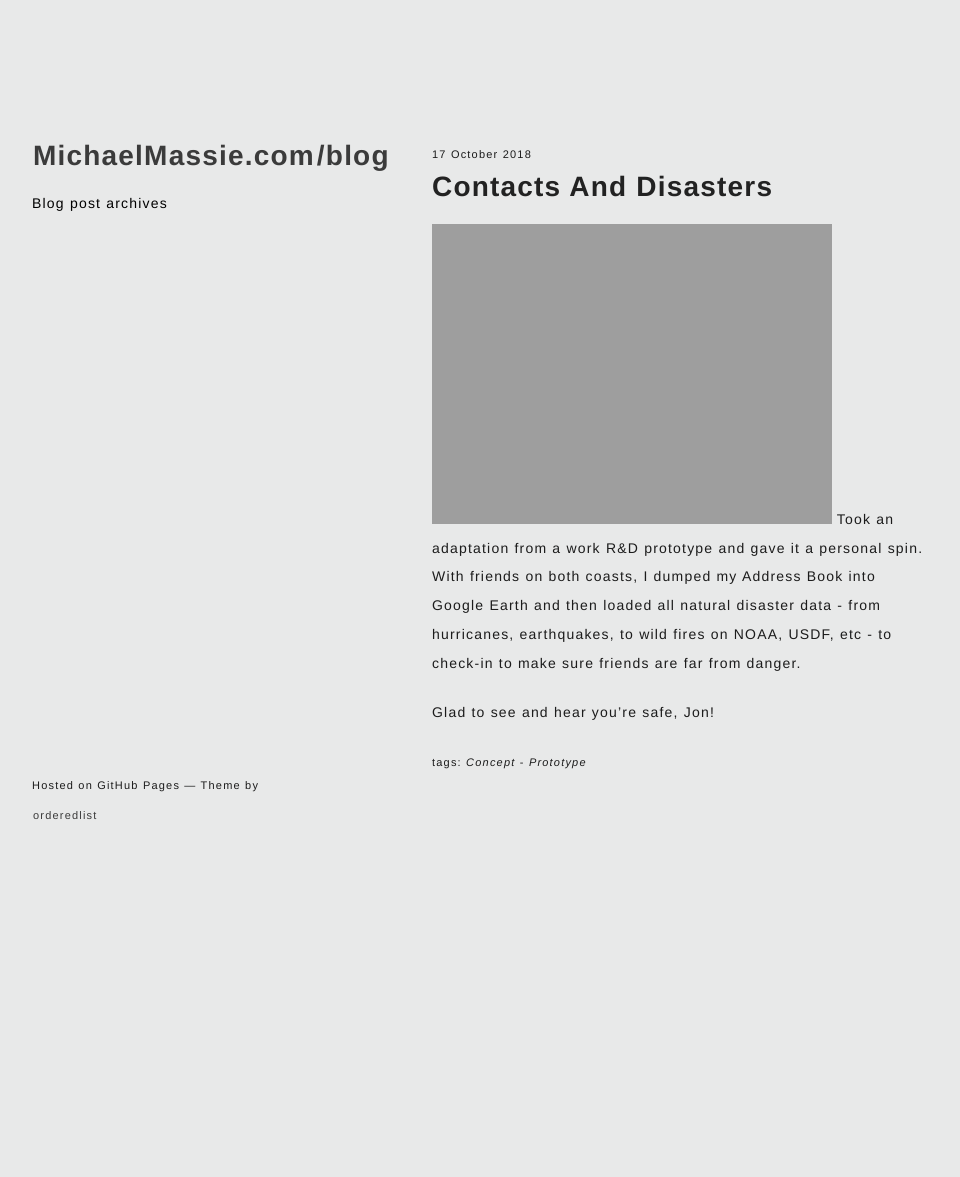
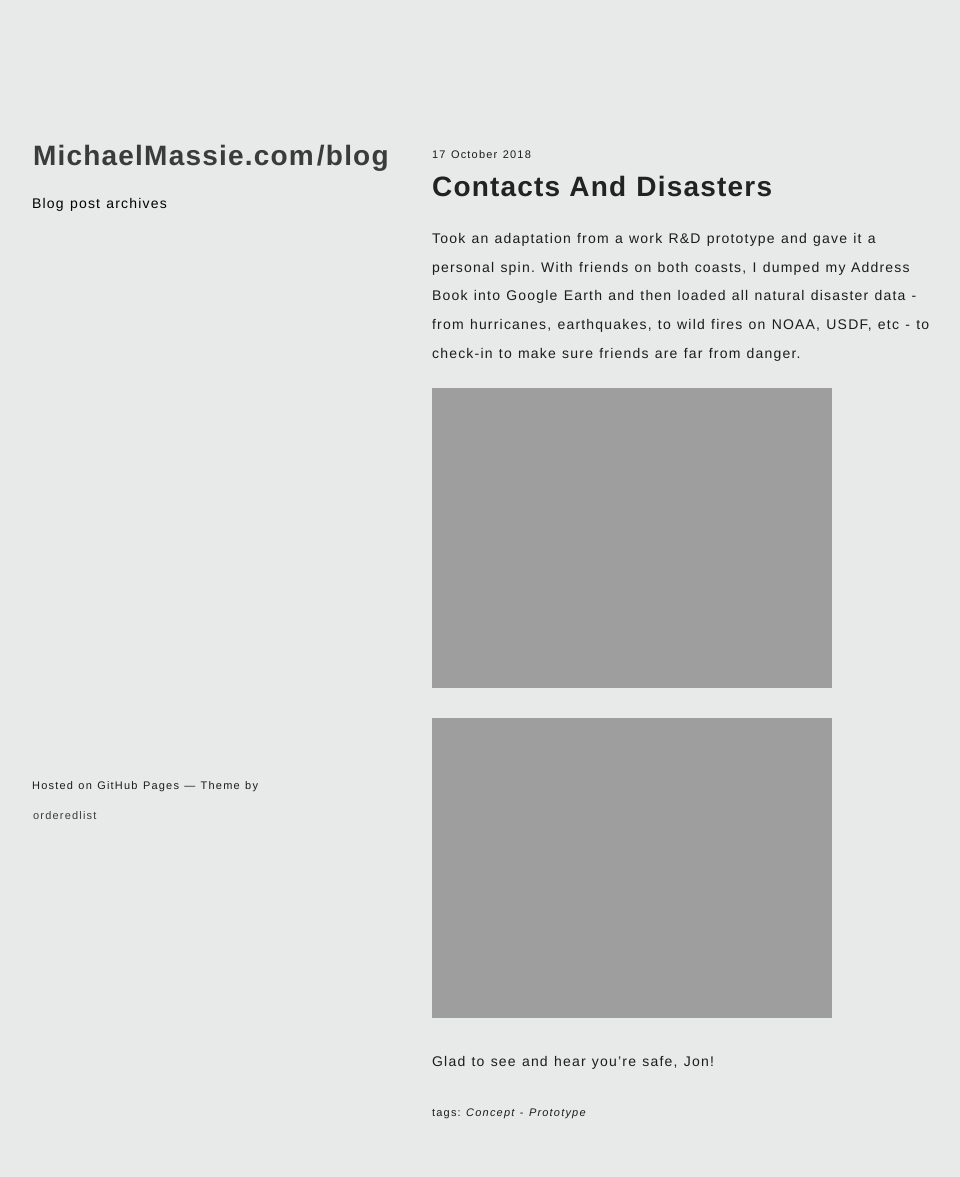
Before and after one commit to mmassie/mmassie.github.io, a Jekyll site: the page built from _posts/2018-10-17-Contacts-and-Disasters.md, in a window 1280 px wide. Shown: the whole page, without its empty margins (158-1118 px from the left). Built offline with Jekyll 4.4.1, drawn with Linux system fonts in a browser that asks for light colours; before the commit the page ends 900 px from its top, so only the background shows below that.

Commit message:
Added image for distaster mapping

```diff
--- a/_posts/2018-10-17-Contacts-and-Disasters.md
+++ b/_posts/2018-10-17-Contacts-and-Disasters.md
@@ -3,8 +3,10 @@ layout: post
 tags: Concept Prototype
 ---
 
+Took an adaptation from a work R&D prototype and gave it a personal spin. With friends on both coasts, I dumped my Address Book into Google Earth and then loaded all natural disaster data - from hurricanes, earthquakes, to wild fires on NOAA, USDF, etc - to check-in to make sure friends are far from danger.
+
+![Hurricane](https://michaelmassie.com/assets/img/contactsAndDisasters2.png)
 
 ![LA Fire](https://michaelmassie.com/assets/img/contactsAndDisasters.png)
-Took an adaptation from a work R&D prototype and gave it a personal spin. With friends on both coasts, I dumped my Address Book into Google Earth and then loaded all natural disaster data - from hurricanes, earthquakes, to wild fires on NOAA, USDF, etc - to check-in to make sure friends are far from danger.
 
 Glad to see and hear you're safe, Jon!
```
Also changed, not shown: 1 other file.
